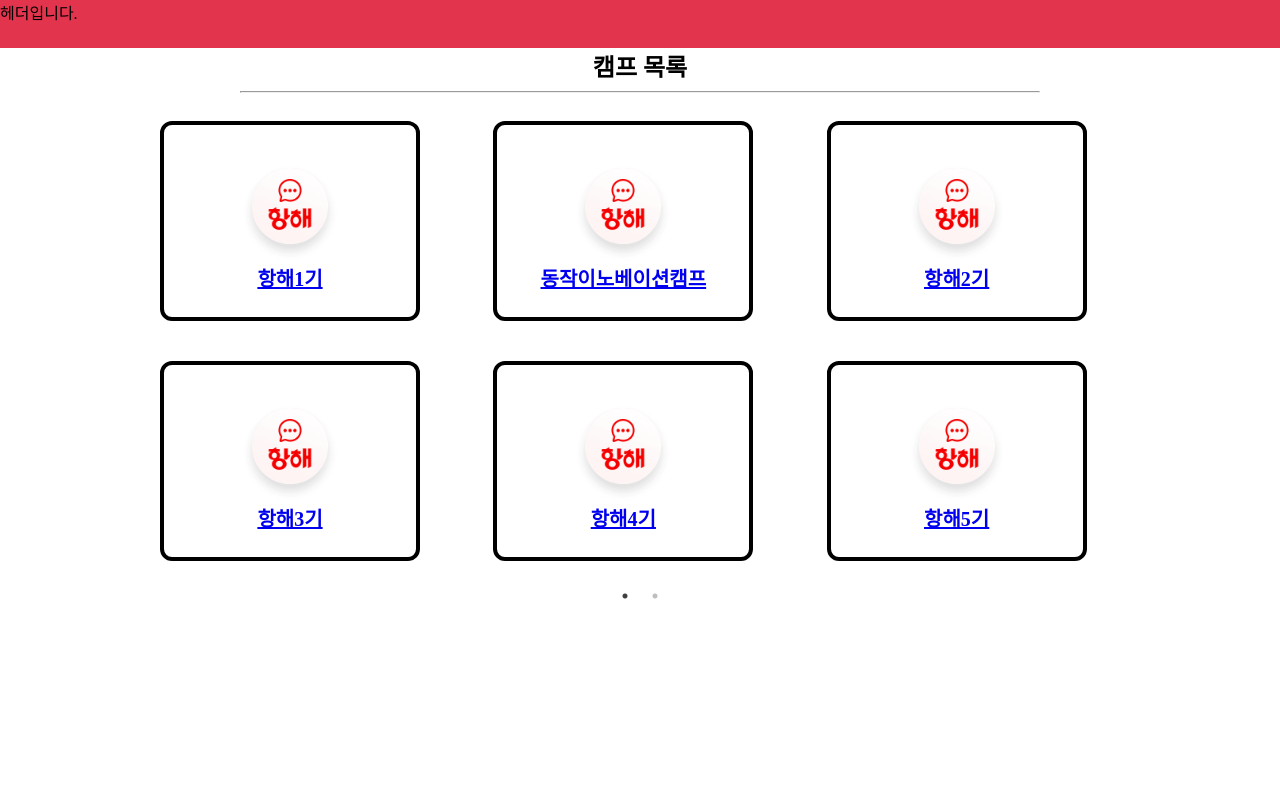
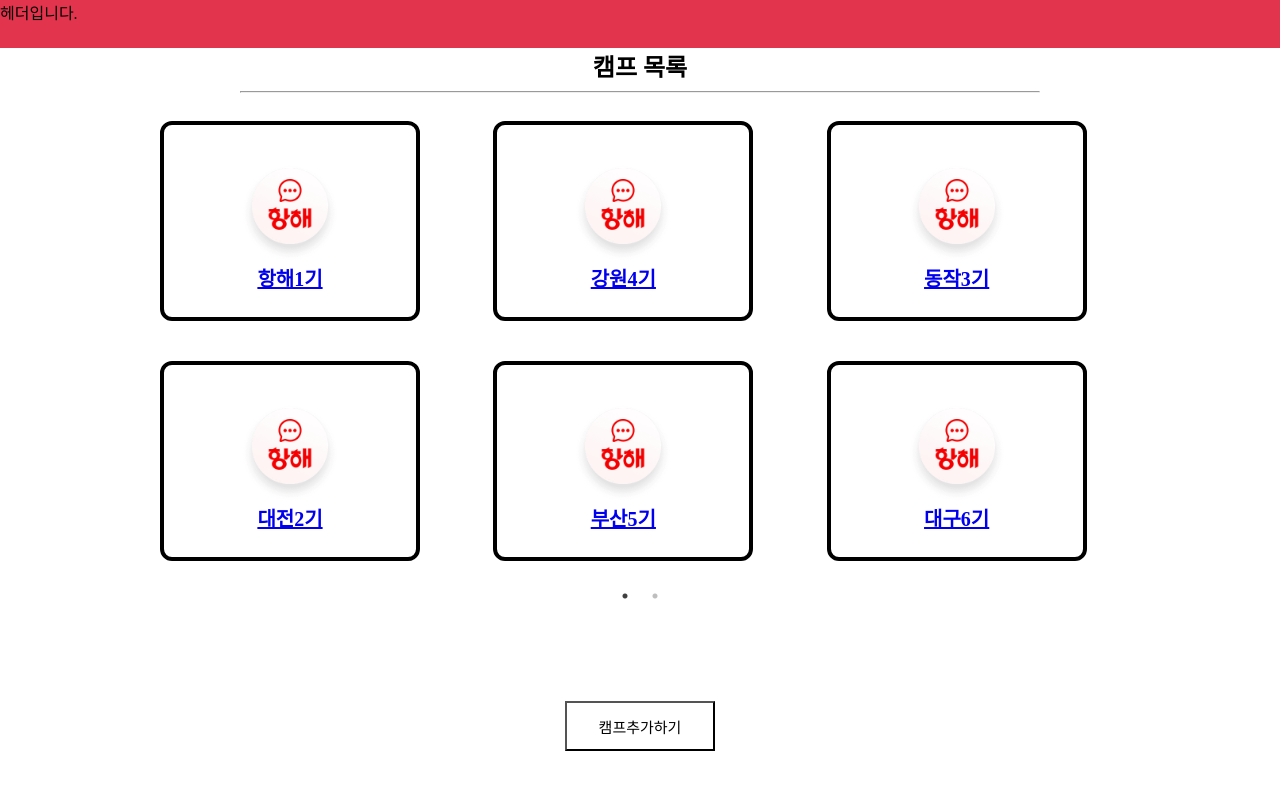
Before and after one commit to youngdong82/blindsparta, a React (Create React App) app: page / in a window 1280 px wide. Shown: the top 790 px of the page. Built offline with nearby package versions, Linux system fonts and the light colour scheme.

Commit message:
+리덕스 추가, +캠프추가기능, db.json 삭제, 더미데이터, 삭제

```diff
--- a/package.json
+++ b/package.json
@@ -9,9 +9,11 @@
     "json-server": "^0.17.0",
     "react": "^18.2.0",
     "react-dom": "^18.2.0",
+    "react-redux": "^8.0.2",
     "react-router-dom": "^6.3.0",
     "react-scripts": "5.0.1",
     "react-slick": "^0.29.0",
+    "redux": "^4.2.0",
     "slick-carousel": "^1.8.1",
     "styled-components": "^5.3.5",
     "web-vitals": "^2.1.4"
@@ -20,7 +22,8 @@
     "start": "react-scripts start",
     "build": "react-scripts build",
     "test": "react-scripts test",
-    "eject": "react-scripts eject"
+    "eject": "react-scripts eject",
+    "server-start": "json-server --watch db.json --port 5001"
   },
   "eslintConfig": {
     "extends": [
--- a/src/App.js
+++ b/src/App.js
@@ -4,10 +4,13 @@ import Header from "./components/Header";
 import BlindBoard from "./routers/BlindBoard";
 import SignForm from "./components/signform/sign";
 import MainPage from "./pages/MainPage";
+import { Provider } from "react-redux";
+import store from "./slickRedux/store";
 
 function App() {
   return (
     <div className="App">
+      <Provider store={store}>
         <Header />
         <Router>
           <Routes>
@@ -16,6 +19,7 @@ function App() {
             <Route path="/:campname" element={<BlindBoard />} />
           </Routes>
         </Router>
+      </Provider>
     </div>
   );
 }
--- a/src/components/layout/Layout.jsx
+++ b/src/components/layout/Layout.jsx
@@ -2,13 +2,22 @@
 import React from "react";
 import styles from "./style.module.css";
 import List from "../list/List";
-
+import Modal from "../ui/Modal";
+import { useState } from "react";
 const Layout = () => {
+  const [istoggle, setIsToggle] = useState(false);
+  const addCamp = () => {
+    setIsToggle(true);
+  };
   return (
     <div className={styles.layout}>
       <h2 className={styles.title}>캠프 목록</h2>
       <hr className={styles.bar}></hr>
       <List></List>
+      <button className={styles.addbtn} onClick={addCamp}>
+        캠프추가하기
+      </button>
+      {istoggle && <Modal toggle={setIsToggle} />}
     </div>
   );
 };
--- a/src/components/layout/style.module.css
+++ b/src/components/layout/style.module.css
@@ -2,6 +2,7 @@
   max-width: 1200px;
   min-width: 1000px;
   margin: auto;
+  text-align: center;
 }
 
 .title {
@@ -14,3 +15,14 @@
 .bar {
   width: 800px;
 }
+
+.addbtn {
+  background-color: white;
+  width: 150px;
+  height: 50px;
+  margin-top: 100px;
+  font-size: 15px;
+}
+.addbtn:hover {
+  background-color: rgb(204, 225, 243);
+}
--- a/src/components/list/List.jsx
+++ b/src/components/list/List.jsx
@@ -1,31 +1,19 @@
 // import React from "react";
-import * as React from "react";
+
 import { Link } from "react-router-dom";
-
+import { useCallback, useEffect, useState } from "react";
 import styles from "./style.module.css";
 import "slick-carousel/slick/slick.css";
 import "slick-carousel/slick/slick-theme.css";
 import Slider from "react-slick";
 import Card from "../card/Card";
-import { useNavigate } from "react-router-dom";
+import { useSelector } from "react-redux";
+import DUMMY_CAMP_CARD from "../../dummyData/dummyCampCard";
+
 // import campimage from "../../../public/assets/img/channel_talk_btn.png"
 
-const DummyData = [
-  { id: "dongjak", title: "항해1기" },
-  { id: "dongjak", title: "동작이노베이션캠프" },
-  { id: "dongjak", title: "항해2기" },
-  { id: "dongjak", title: "항해3기" },
-  { id: "dongjak", title: "항해4기" },
-  { id: "dongjak", title: "항해5기" },
-  { id: "dongjak", title: "항해6기" },
-  { id: "dongjak", title: "항해7기" },
-];
-
 const List = () => {
-  const navigate = useNavigate();
-  const clickEvent = (id) => {
-    navigate(`/${id}`);
-  };
+  const camp = useSelector((state) => state.reducer.camp);
 
   const settings = {
     className: "center",
@@ -42,7 +30,7 @@ const List = () => {
   return (
     <div className={styles[`list-container`]}>
       <Slider {...settings}>
-        {DummyData.map((item) => {
+        {camp.map((item) => {
           const id = item.id;
 
           return (
@@ -50,7 +38,7 @@ const List = () => {
               <Card key={id}>
                 <Link className={styles.link} to={`/${id}`}>
                   <img src="assets/img/channel_talk_btn.png" alt="campimage" />
-                  <p>{item.title}</p>
+                  <p>{item.name}</p>
                 </Link>
               </Card>
             </div>
--- a/src/components/list/style.module.css
+++ b/src/components/list/style.module.css
@@ -15,3 +15,16 @@
   width: 900px;
   margin: auto;
 }
+.slick-arrow {
+  background: #9e9e9e61;
+
+  width: 40px;
+  height: 40px;
+  border: 0;
+  border-radius: 30px;
+  text-align: center;
+}
+
+button:hover {
+  cursor: pointer;
+}
--- /dev/null
+++ b/src/components/ui/Modal.js
@@ -0,0 +1,98 @@
+import { useState } from "react";
+import styled from "styled-components";
+import { useDispatch } from "react-redux";
+import { createCamp } from "../../slickRedux/redux";
+const Modal = ({ toggle }) => {
+  const dispatch = useDispatch();
+
+  const [id, setId] = useState();
+  const [name, setName] = useState();
+  const submitHandler = (e) => {
+    e.preventDefault();
+    const inputId = e.target[0].value;
+    const inputName = e.target[1].value;
+    if (inputId.trim() === "") {
+      e.target[0].focus();
+      return;
+    }
+    if (inputName.trim() === "") {
+      e.target[1].focus();
+      return;
+    }
+    if (inputId.trim() !== "" && inputName.trim() !== "") {
+      setId(inputId);
+      setName(inputName);
+      toggle(false);
+      console.log(inputId);
+      console.log(inputName);
+      dispatch(createCamp({ id: inputId, name: inputName }));
+    }
+  };
+
+  return (
+    <>
+      <Backdrop onClick={() => toggle(false)}></Backdrop>
+      <FormBox>
+        <form onSubmit={submitHandler}>
+          <input placeholder="캠프지역"></input>
+          <input placeholder="캠프이름"></input>
+
+          <button>추가하기</button>
+        </form>
+      </FormBox>
+    </>
+  );
+};
+
+export default Modal;
+const Wrapper = styled.div`
+  position: relative;
+`;
+const Backdrop = styled.div`
+  margin: auto;
+  position: fixed;
+  bottom: 0;
+  left: 0;
+  z-index: 10;
+  width: 100vw;
+  height: 100vh;
+  background: rgba(0, 0, 0, 0.8);
+  margin-top: 10px;
+`;
+
+const FormBox = styled.div`
+  display: flex;
+  flex-direction: column;
+  justify-content: center;
+  align-items: center;
+  background-color: white;
+  z-index: 100;
+  min-width: 40vw;
+  min-height: 80vh;
+  position: fixed;
+  top: 50%;
+  left: 50%;
+  transform: translate(-50%, -50%);
+  form {
+    min-width: 400px;
+    min-height: 500px;
+    display: flex;
+    flex-direction: column;
+    justify-content: center;
+    align-items: center;
+  }
+  input {
+    width: 300px;
+    height: 50px;
+    margin-bottom: 20px;
+  }
+  button {
+    background-color: white;
+    margin-top: 20px;
+    width: 150px;
+    height: 30px;
+  }
+  button:hover {
+    background-color: rgb(204, 225, 243);
+  }
+`;
--- a/src/components/ui/Navbar.js
+++ b/src/components/ui/Navbar.js
@@ -1,11 +1,16 @@
+import { useSelector } from "react-redux";
 import styled from "styled-components";
 import Card from "./Card";
 import Slider from "react-slick";
 import "slick-carousel/slick/slick.css";
 import "slick-carousel/slick/slick-theme.css";
 import { Link } from "react-router-dom";
+
 import DUMMY_CAMP_CARD from "../../dummyData/dummyCampCard";
+import { useCallback, useEffect, useState } from "react";
+
 const Navbar = () => {
+  const camp = useSelector((state) => state.reducer.camp);
   const settings = {
     dots: false,
     infinite: true,
@@ -19,7 +24,7 @@ const Navbar = () => {
 
   return (
     <Wrapper {...settings}>
-      {DUMMY_CAMP_CARD.map((item) => {
+      {camp.map((item) => {
         const id = item.id;
 
         return (
--- a/src/dummyData/dummyCampCard.js
+++ b/src/dummyData/dummyCampCard.js
@@ -1,5 +1,5 @@
 const DUMMY_CAMP_CARD = [
-  { id: "hanghae99_9", name: "항해1기" },
+  { id: "kangwon", name: "항해1기" },
   { id: "kangwon", name: "강원4기" },
   { id: "dongjak", name: "동작3기" },
   { id: "dongjak", name: "대전2기" },
--- /dev/null
+++ b/src/slickRedux/redux.js
@@ -0,0 +1,38 @@
+const initialState = {
+  camp: [
+    { id: "kangwon", name: "항해1기" },
+    { id: "kangwon", name: "강원4기" },
+    { id: "dongjak", name: "동작3기" },
+    { id: "dongjak", name: "대전2기" },
+    { id: "dongjak", name: "부산5기" },
+    { id: "dongjak", name: "대구6기" },
+    { id: "dongjak", name: "대구9기" },
+  ],
+};
+
+// Actions
+const LOAD = "camp/LOAD";
+const CREATE = "camp/CREATE";
+
+// Action Creators
+export function loadCamp() {
+  return { type: LOAD };
+}
+
+export function createCamp(campItem) {
+  return { type: CREATE, campItem };
+}
+
+export default function reducer(state = initialState, action) {
+  switch (action.type) {
+    // action의 타입마다 케이스문을 걸어주면,
+    // 액션에 따라서 새로운 값을 돌려줍니다!
+    case "camp/LOAD":
+      return state;
+    case "camp/CREATE":
+      const updateCamp = [...state.camp, action.campItem];
+      return { camp: updateCamp };
+    default:
+      return state;
+  }
+}
--- /dev/null
+++ b/src/slickRedux/store.js
@@ -0,0 +1,12 @@
+//configStore.js
+import { createStore, combineReducers } from "redux";
+import reducer from "./redux";
+
+// root 리듀서를 만들어줍니다.
+// 나중에 리듀서를 여러개 만들게 되면 여기에 하나씩 추가해주는 거예요!
+const rootReducer = combineReducers({ reducer });
+
+// 스토어를 만듭니다.
+const store = createStore(rootReducer);
+
+export default store;
```
Also changed, not shown: 1 other file (tests, documents, lock files or other folders). Lines whose indentation alone changed are shown as unchanged.
